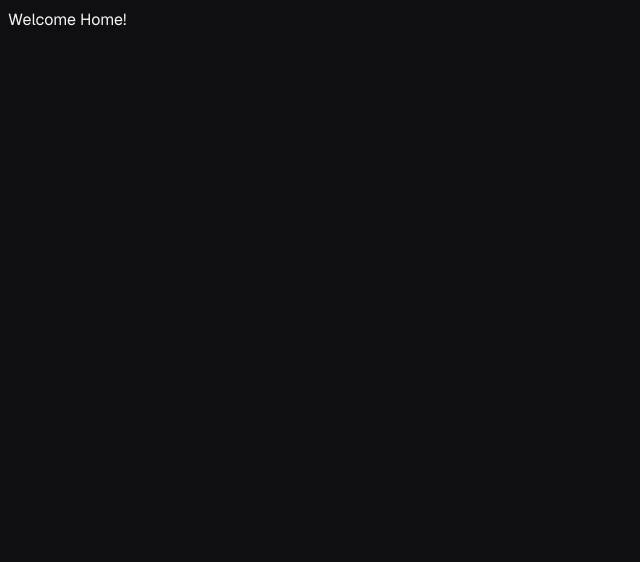
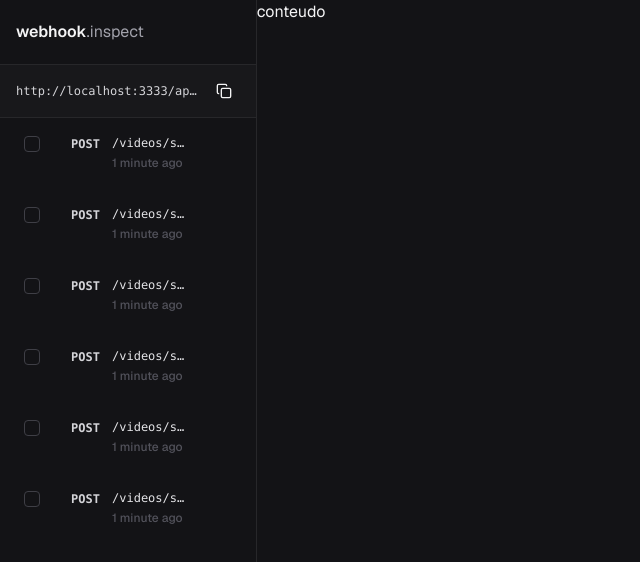
Before and after one commit to Newton-Duarte/webhook-inspector, a React (Vite) app in the folder web/: page / in a window 1280 px wide. Shown: the top 562 px of the page, without its empty margins (0-640 px from the left). Built offline with nearby package versions, Linux system fonts and the light colour scheme.

Commit message:
feat: add home page initial layout with sidebar and content

```diff
--- a/web/src/routes/index.tsx
+++ b/web/src/routes/index.tsx
@@ -1,4 +1,6 @@
 import { createFileRoute } from '@tanstack/react-router'
+import { Panel, PanelGroup, PanelResizeHandle } from 'react-resizable-panels'
+import { Sidebar } from '../components'
 
 export const Route = createFileRoute('/')({
   component: Index,
@@ -6,8 +8,16 @@
 
 function Index() {
   return (
-    <div className="p-2">
-      <h3>Welcome Home!</h3>
+    <div className="h-screen bg-zinc-900">
+      <PanelGroup direction="horizontal">
+        <Panel defaultSize={20} minSize={15} maxSize={40}>
+          <Sidebar />
+        </Panel>
+        <PanelResizeHandle className="w-px bg-zinc-700 hover:bg-zinc-600 transition-colors duration-150" />
+        <Panel defaultSize={80} minSize={60}>
+          conteudo
+        </Panel>
+      </PanelGroup>
     </div>
   )
 }
```
